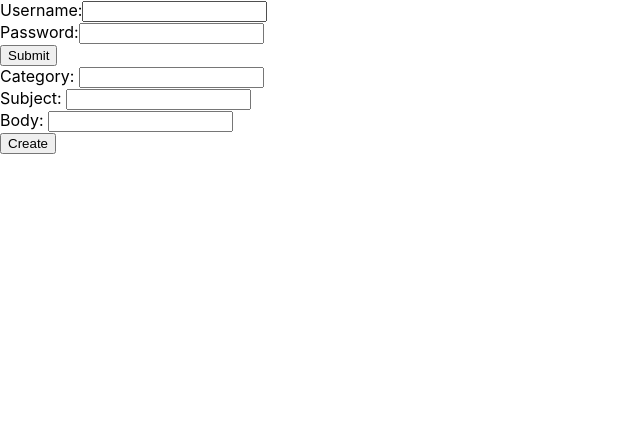
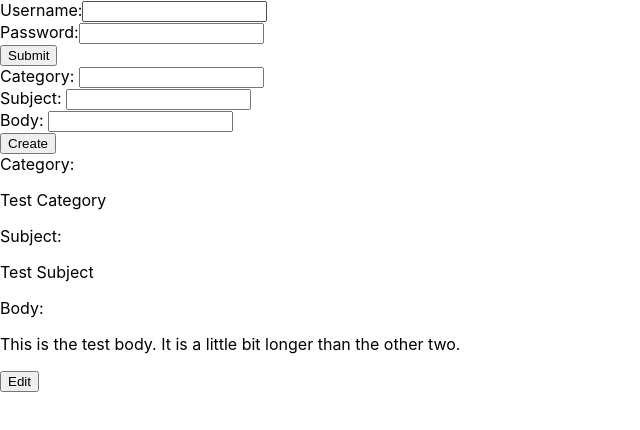
Before and after one commit to jgabriel1/my-notes-app, a React (Create React App) app in the folder frontend/: page / in a window 1280 px wide. Shown: the top 430 px of the page, without its empty margins (0-640 px from the left). Built offline with nearby package versions, Linux system fonts and the light colour scheme.

Commit message:
Note element for list created. Editable or not.

```diff
--- a/frontend/src/App.js
+++ b/frontend/src/App.js
@@ -2,12 +2,18 @@ import React from 'react';
 
 import LoginForm from './components/LoginForm'
 import CreateNoteForm from './components/CreateNoteForm'
+import NoteElement from './components/NoteElement'
 
 const App = () => {
   return (
     <div className="App">
       <LoginForm />
       <CreateNoteForm />
+      <NoteElement
+        category="Test Category"
+        subject="Test Subject"
+        body="This is the test body. It is a little bit longer than the other two."
+      />
     </div>
   );
 }
--- /dev/null
+++ b/frontend/src/components/EditableField.jsx
@@ -0,0 +1,37 @@
+import React from 'react'
+
+const EditableField = ({ isEditable, labelText, state, stateSetter }) => {
+    /*
+    This component should change from a simple text display
+    to an editable field by clicking on the edit button.
+
+    The initial state should be the text display, and it should
+    recieve, from parent component, the following:
+    * label name;
+    * value to be displayed;
+    * state;
+    * state setter;
+    * current type (field or display)
+
+    */
+
+    const displayBlock = <p className="noteDisplayValue">{state}</p>
+    const editableBlock = <input
+        type="text"
+        className="noteEditValue"
+        value={state}
+        onChange={event => stateSetter(event.target.value)}
+    />
+
+    const currentElement = isEditable ? editableBlock : displayBlock
+
+    return (
+        <div className="noteProperty">
+            <label> {labelText}
+                {currentElement}
+            </label>
+        </div>
+    )
+}
+
+export default EditableField
--- /dev/null
+++ b/frontend/src/components/NoteElement.jsx
@@ -0,0 +1,64 @@
+import React, { useState } from 'react'
+
+import EditableField from './EditableField'
+
+const NoteElement = ({ category, subject, body }) => {
+    const [currentCategory, setCategory] = useState(category)
+    const [currentSubject, setSubject] = useState(subject)
+    const [currentBody, setBody] = useState(body)
+
+    const [editMode, setEditMode] = useState(false)
+
+    const sendEdited = async () => {
+        /* Handle api connection */
+        console.log(currentCategory)
+        console.log(currentSubject)
+        console.log(currentBody)
+    }
+
+    const editButtons = editing => {
+        const confirmOrCancelBtn = (
+            <div id="editButtons">
+                <button type="button" onClick={sendEdited}>Confirm</button>
+                <button type="button" onClick={() => setEditMode(false)}>Cancel</button>
+            </div>
+        )
+
+        const editBtn = (
+            <div id="editButtons">
+                <button type="button" onClick={() => setEditMode(true)}>Edit</button>
+            </div>
+        )
+
+        return editing ? confirmOrCancelBtn : editBtn
+    }
+
+    return (
+        <div className="noteContainer">
+            <EditableField
+                isEditable={editMode}
+                labelText="Category: "
+                state={currentCategory}
+                stateSetter={setCategory}
+            />
+
+            <EditableField
+                isEditable={editMode}
+                labelText="Subject: "
+                state={currentSubject}
+                stateSetter={setSubject}
+            />
+
+            <EditableField
+                isEditable={editMode}
+                labelText="Body: "
+                state={currentBody}
+                stateSetter={setBody}
+            />
+
+            {editButtons(editMode)}
+        </div>
+    )
+}
+
+export default NoteElement
```
